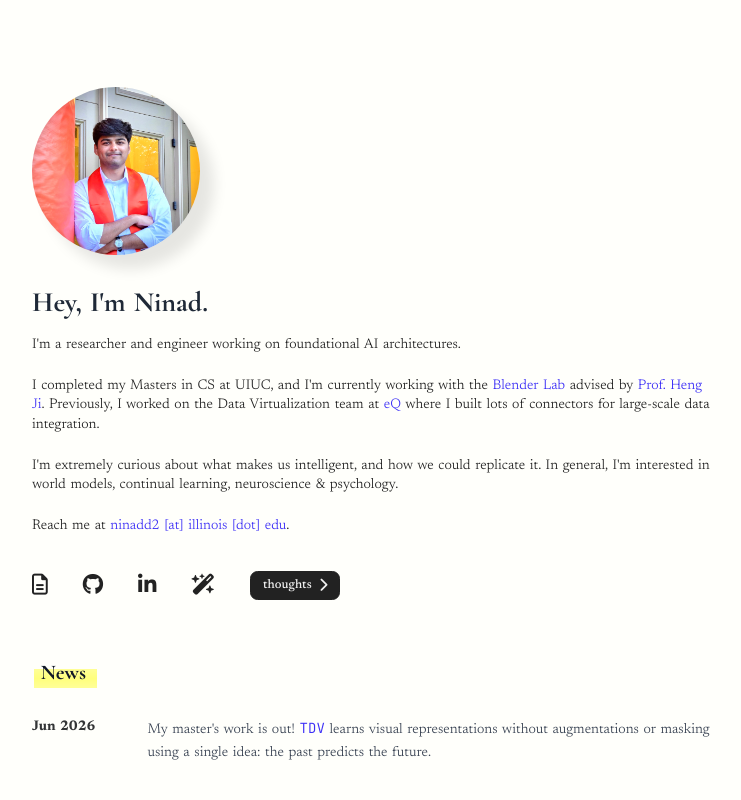
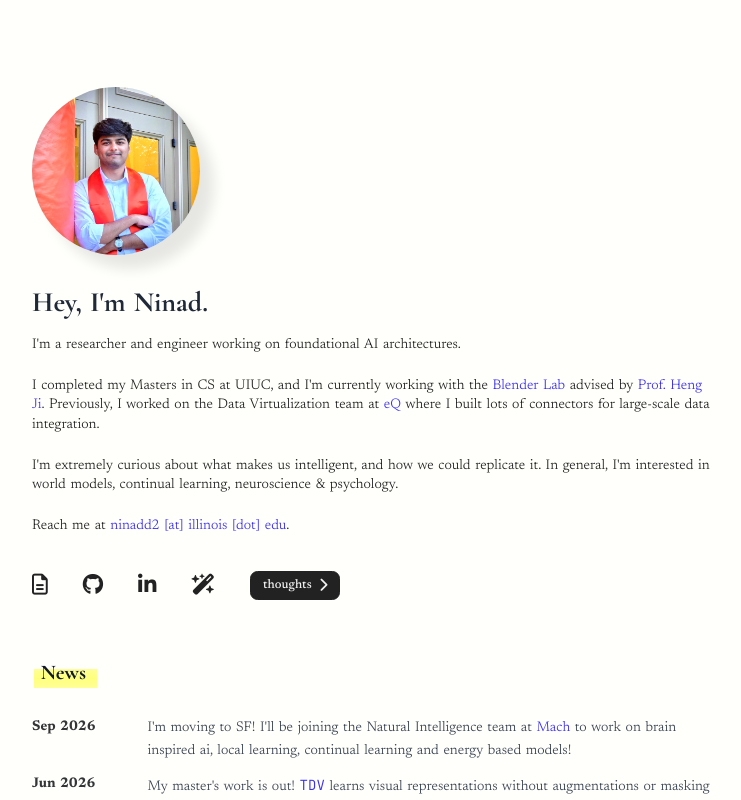
Before and after one commit to ninaddaithankar/ninaddaithankar.github.io, a React (Vite) app: page /#/ in a window 1280 px wide. Shown: the top 800 px of the page, without its empty margins (265-1006 px from the left). Built offline with nearby package versions, Linux system fonts and the light colour scheme; no server answers.

Commit message:
Add news item for joining Mach
Co-Authored-By: Claude Opus 5 <noreply@anthropic.com>
Claude-Session: https://claude.ai/code/session_01NqG4XzeTP1hRBpTZRfRhed

```diff
--- a/src/components/News.tsx
+++ b/src/components/News.tsx
@@ -7,6 +7,16 @@ interface NewsItem {
 
 const News: React.FC = () => {
   const items: NewsItem[] = [
+    {
+      date: 'Sep 2026',
+      content: (
+        <>
+          I'm moving to SF! I'll be joining the Natural Intelligence team at{' '}
+          <a href="https://machindustries.com/" target="_blank" rel="noopener noreferrer">Mach</a>
+          {' '} to work on brain inspired ai, local learning, continual learning and energy based models!
+        </>
+      ),
+    },
     {
       date: 'Jun 2026',
       content: (
```
